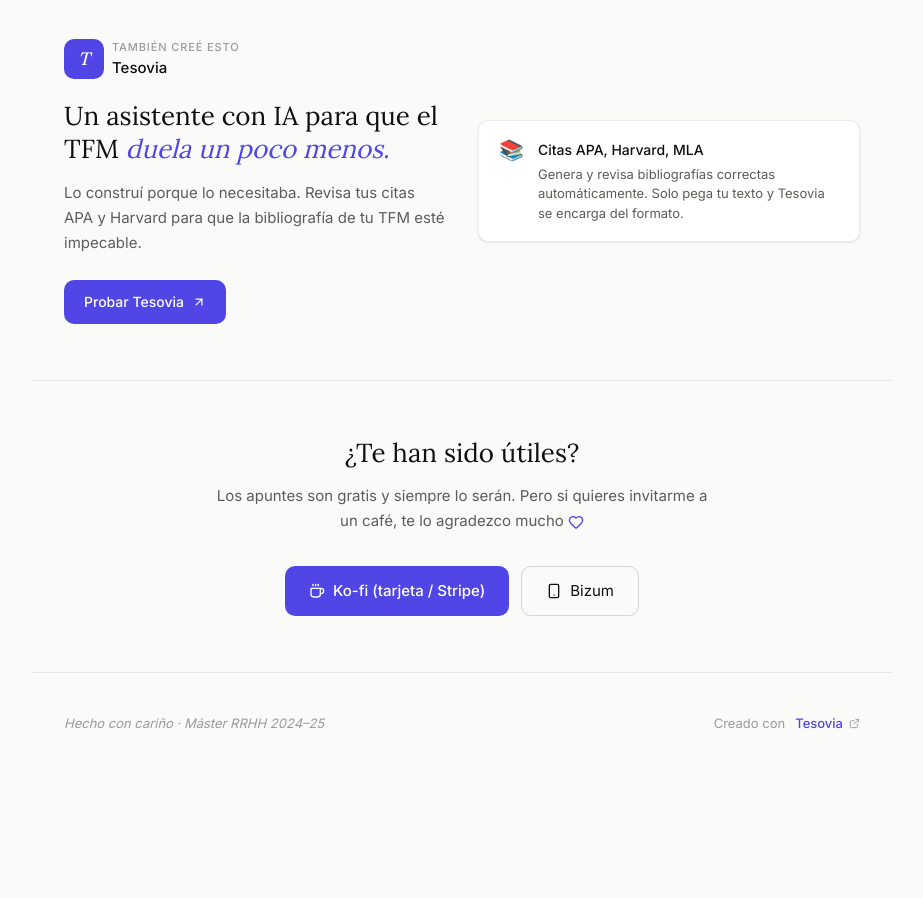
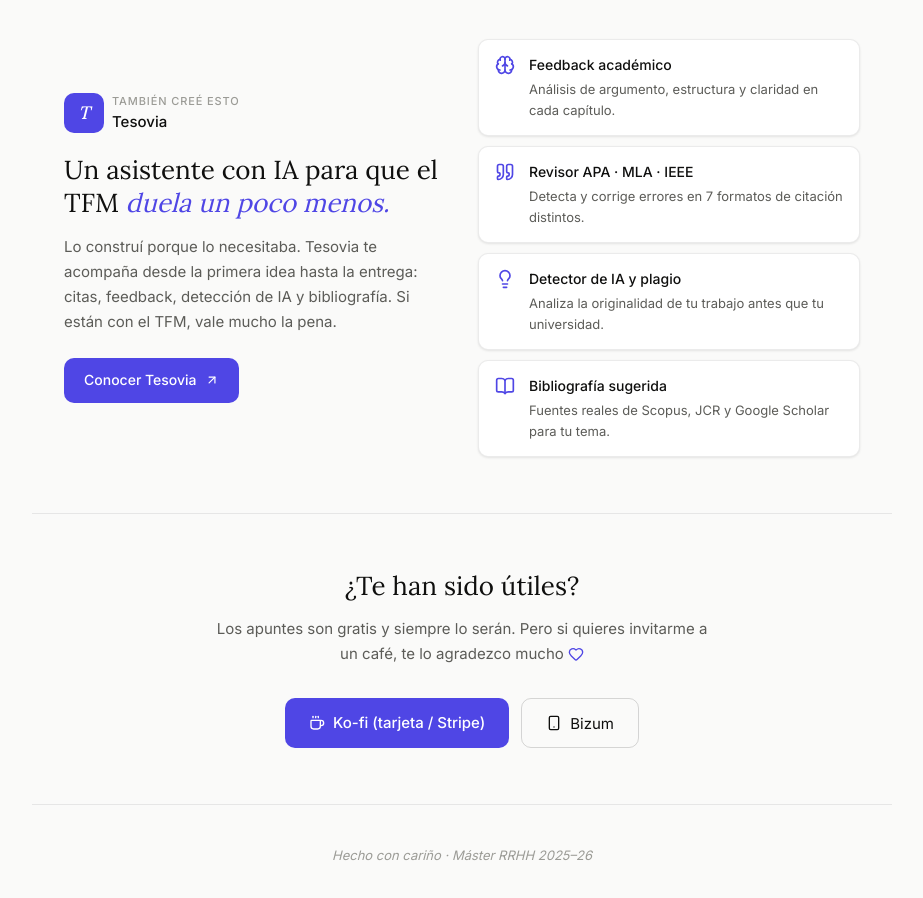
Before and after one commit to melinarivera/apuntes-master, a React (Vite) app: page / in a window 1280 px wide. Shown: the part 1320-2218 px from the top of the page, without its empty margins (178-1101 px from the left). Before the commit the page ends 2093 px from the top, so only its background shows below. Built offline with nearby package versions, Linux system fonts and the light colour scheme.

Commit message:
feat: update App component with new icons and improved footer content

```diff
--- a/src/App.jsx
+++ b/src/App.jsx
@@ -1,5 +1,5 @@
 import { useState } from 'react'
-import { BookOpen, ExternalLink, ChevronDown, Sparkles, ArrowUpRight, Coffee, Smartphone, Heart } from 'lucide-react'
+import { BookOpen, ChevronDown, Sparkles, ArrowUpRight, Coffee, Smartphone, Heart, Brain, Quote, Lightbulb } from 'lucide-react'
 import NoteCard from './NoteCard'
 import './index.css'
 
@@ -25,7 +25,7 @@
           <span style={{ fontFamily: 'var(--font-serif)', fontWeight: 500, fontSize: '16px' }}>Apuntes del máster</span>
         </div>
         <a href="https://ko-fi.com/melinarivera" target="_blank" rel="noopener noreferrer" style={{ display: 'flex', alignItems: 'center', gap: 6, padding: '8px 16px', background: 'var(--indigo)', color: '#fff', borderRadius: 'var(--radius-md)', fontSize: '13px', fontWeight: 500 }}>
-          <Coffee size={13} /> Invítame a un café
+          <Coffee size={13} /> Invítame un café
         </a>
       </nav>
 
@@ -45,7 +45,7 @@
             Ver apuntes <ChevronDown size={16} />
           </button>
           <a href="https://ko-fi.com/melinarivera" target="_blank" rel="noopener noreferrer" style={{ display: 'flex', alignItems: 'center', gap: 8, padding: '13px 24px', border: '1px solid var(--border-strong)', borderRadius: 'var(--radius-md)', fontSize: '15px', color: 'var(--text-primary)', background: 'transparent' }}>
-            <Coffee size={15} /> Invítame a un café
+            <Coffee size={15} /> Invítame un café
           </a>
         </div>
       </section>
@@ -83,20 +83,27 @@
               <em style={{ color: 'var(--indigo)', fontStyle: 'italic' }}>duela un poco menos.</em>
             </h2>
             <p style={{ fontSize: '15px', color: 'var(--text-secondary)', lineHeight: 1.65, marginBottom: '1.5rem' }}>
-              Lo construí porque lo necesitaba. Revisa tus citas APA y Harvard para que la bibliografía de tu TFM esté impecable.
+              Lo construí porque lo necesitaba. Tesovia te acompaña desde la primera idea hasta la entrega: citas, feedback, detección de IA y bibliografía. Si están con el TFM, vale mucho la pena.
             </p>
             <a href="https://www.tesovia.com" target="_blank" rel="noopener noreferrer" style={{ display: 'inline-flex', alignItems: 'center', gap: 8, padding: '11px 20px', background: 'var(--indigo)', borderRadius: 'var(--radius-md)', fontSize: '14px', fontWeight: 500, color: '#fff' }}>
-              Probar Tesovia <ArrowUpRight size={14} />
+              Conocer Tesovia <ArrowUpRight size={14} />
             </a>
           </div>
           <div style={{ display: 'flex', flexDirection: 'column', gap: '10px' }}>
-            <div style={{ display: 'flex', gap: '14px', alignItems: 'flex-start', padding: '18px 20px', background: 'var(--surface-raised)', border: '1px solid var(--border)', borderRadius: 'var(--radius-md)', boxShadow: 'var(--shadow-sm)' }}>
-              <span style={{ fontSize: '20px', lineHeight: 1, marginTop: '1px' }}>📚</span>
-              <div>
-                <p style={{ fontSize: '14px', fontWeight: 500, marginBottom: '3px' }}>Citas APA, Harvard, MLA</p>
-                <p style={{ fontSize: '13px', color: 'var(--text-secondary)', lineHeight: 1.5 }}>Genera y revisa bibliografías correctas automáticamente. Solo pega tu texto y Tesovia se encarga del formato.</p>
+            {[
+              { Icon: Brain, title: 'Feedback académico', desc: 'Análisis de argumento, estructura y claridad en cada capítulo.' },
+              { Icon: Quote, title: 'Revisor APA · MLA · IEEE', desc: 'Detecta y corrige errores en 7 formatos de citación distintos.' },
+              { Icon: Lightbulb, title: 'Detector de IA y plagio', desc: 'Analiza la originalidad de tu trabajo antes que tu universidad.' },
+              { Icon: BookOpen, title: 'Bibliografía sugerida', desc: 'Fuentes reales de Scopus, JCR y Google Scholar para tu tema.' },
+            ].map(({ Icon, title, desc }) => (
+              <div key={title} style={{ display: 'flex', gap: '14px', alignItems: 'flex-start', padding: '14px 16px', background: 'var(--surface-raised)', border: '1px solid var(--border)', borderRadius: 'var(--radius-md)', boxShadow: 'var(--shadow-sm)' }}>
+                <Icon size={20} color="var(--indigo)" style={{ flexShrink: 0, marginTop: '1px' }} />
+                <div>
+                  <p style={{ fontSize: '14px', fontWeight: 500, marginBottom: '3px' }}>{title}</p>
+                  <p style={{ fontSize: '13px', color: 'var(--text-secondary)' }}>{desc}</p>
+                </div>
               </div>
-            </div>
+            ))}
           </div>
         </div>
       </section>
@@ -125,12 +132,8 @@
         </div>
       </section>
 
-      <footer style={{ maxWidth: '860px', margin: '0 auto', padding: '2.5rem 2rem', display: 'flex', justifyContent: 'space-between', alignItems: 'center', flexWrap: 'wrap', gap: '1rem' }}>
-        <p style={{ fontSize: '13px', color: 'var(--text-tertiary)', fontStyle: 'italic' }}>Hecho con cariño · Máster RRHH 2024–25</p>
-        <a href="https://www.tesovia.com" target="_blank" rel="noopener noreferrer" style={{ display: 'flex', alignItems: 'center', gap: 6, fontSize: '13px', color: 'var(--text-tertiary)' }}>
-          Creado con <span style={{ color: 'var(--indigo)', fontWeight: 500, marginLeft: 4 }}>Tesovia</span>
-          <ExternalLink size={11} />
-        </a>
+      <footer style={{ maxWidth: '860px', margin: '0 auto', padding: '2.5rem 2rem', display: 'flex', justifyContent: 'center', alignItems: 'center' }}>
+        <p style={{ fontSize: '13px', color: 'var(--text-tertiary)', fontStyle: 'italic' }}>Hecho con cariño · Máster RRHH 2025–26</p>
       </footer>
     </div>
   )
```
